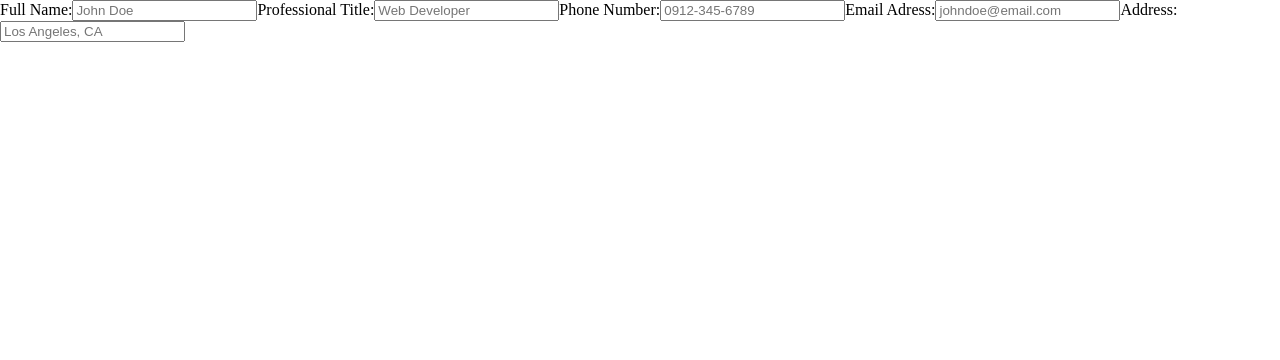
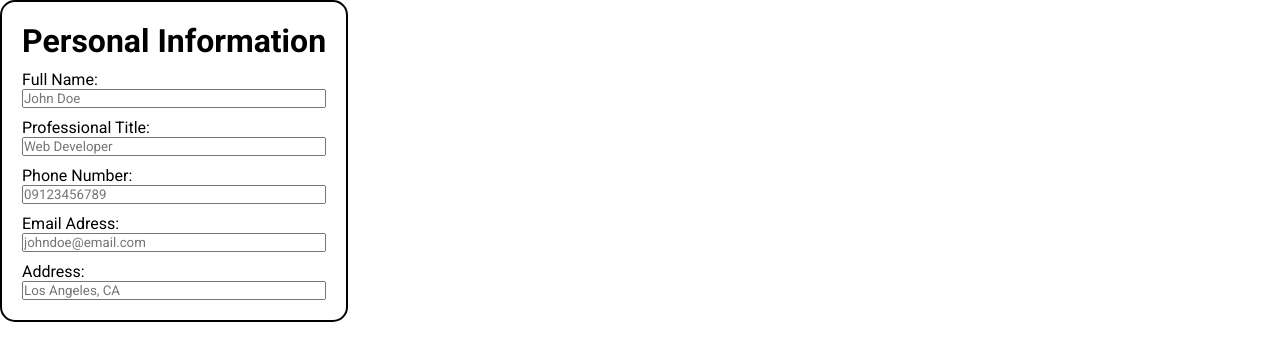
Before and after one commit to paolo-jorge-soriano/odin-cv-application, a React (Vite) app: page / in a window 1280 px wide. Shown: the top 360 px of the page. Built offline with nearby package versions, Linux system fonts and the light colour scheme.

Commit message:
add CSS for personal info form

```diff
--- a/src/components/App.jsx
+++ b/src/components/App.jsx
@@ -5,7 +5,9 @@ import PersonalInfoForm from "./PersonalInfoForm";
 export default function App() {
   return (
     <>
-      <PersonalInfoForm />
+      <div className="form-container">
+        <PersonalInfoForm />
+      </div>
     </>
   );
 }
--- a/src/components/PersonalInfoForm.jsx
+++ b/src/components/PersonalInfoForm.jsx
@@ -1,6 +1,11 @@
+import "../styles/PersonalInfoForm.css";
+
 export default function PersonalInfoForm() {
   return (
     <form className="personal-info-form">
+      <h1>Personal Information</h1>
+
+      <div>
         <label htmlFor="full-name">Full Name:</label>
         <input
           type="text"
@@ -8,7 +13,9 @@ export default function PersonalInfoForm() {
           name="full-name"
           placeholder="John Doe"
         />
+      </div>
 
+      <div>
         <label htmlFor="professional-title">Professional Title:</label>
         <input
           type="text"
@@ -16,15 +23,19 @@ export default function PersonalInfoForm() {
           name="professional-title"
           placeholder="Web Developer"
         />
+      </div>
 
+      <div>
         <label htmlFor="phone-number">Phone Number:</label>
         <input
           type="text"
           id="phone-number"
           name="phone-number"
-        placeholder="0912-345-6789"
+          placeholder="09123456789"
         />
+      </div>
 
+      <div>
         <label htmlFor="email-address">Email Adress:</label>
         <input
           type="email"
@@ -32,7 +43,9 @@ export default function PersonalInfoForm() {
           name="email-address"
           placeholder="johndoe@email.com"
         />
+      </div>
 
+      <div>
         <label htmlFor="address">Address:</label>
         <input
           type="text"
@@ -40,6 +53,7 @@ export default function PersonalInfoForm() {
           name="address"
           placeholder="Los Angeles, CA"
         />
+      </div>
     </form>
   );
 }
--- a/src/styles/App.css
+++ b/src/styles/App.css
@@ -1,3 +1,4 @@
-h1 {
-  color: blue;
+.form-container {
+  display: flex;
+  flex-direction: column;
 }
--- /dev/null
+++ b/src/styles/PersonalInfoForm.css
@@ -0,0 +1,14 @@
+.personal-info-form {
+  display: flex;
+  flex-direction: column;
+  border: 2px solid black;
+  border-radius: 15px;
+  gap: 10px;
+  padding: 20px;
+  max-width: fit-content;
+}
+
+.personal-info-form > div {
+  display: flex;
+  flex-direction: column;
+}
--- a/src/styles/index.css
+++ b/src/styles/index.css
@@ -1,4 +1,7 @@
-body {
+@import url("https://fonts.googleapis.com/css2?family=Roboto:ital,wght@0,100..900;1,100..900&display=swap");
+
+* {
   margin: 0;
   padding: 0;
+  font-family: "Roboto", "sans-serif";
 }
```
Lines whose indentation alone changed are shown as unchanged.
